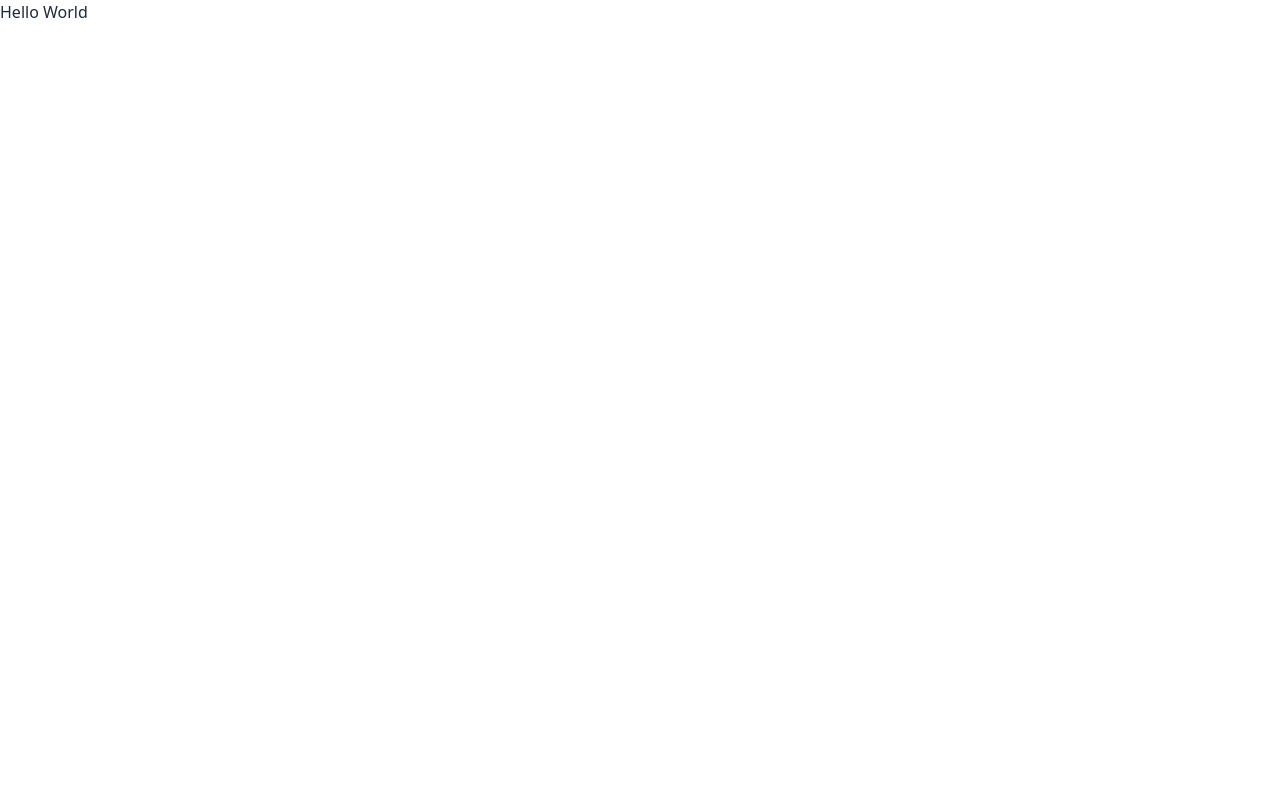
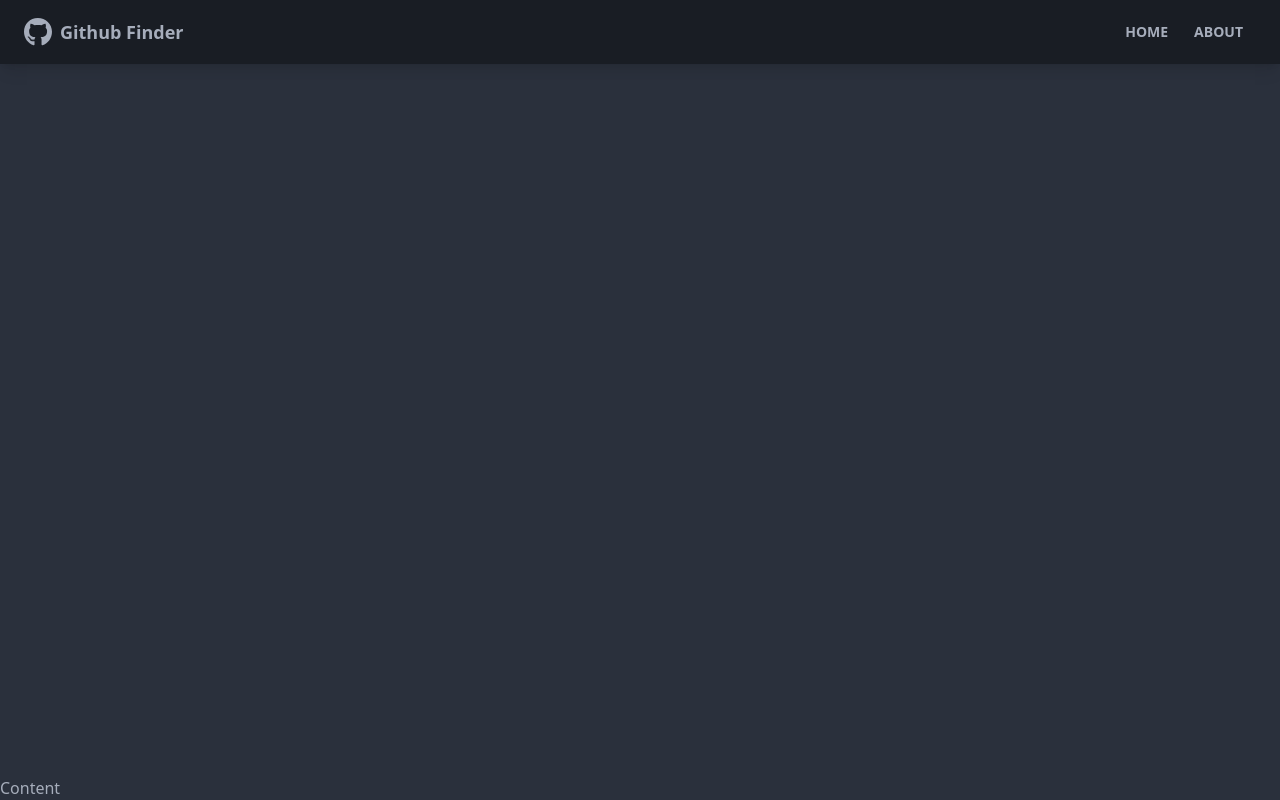
Before and after one commit to wumbles/git-user-finder, a React (Create React App) app: page / in a window 1280 px wide. Built offline with nearby package versions, Linux system fonts and the light colour scheme.

Commit message:
started navbar

```diff
--- a/package.json
+++ b/package.json
@@ -9,6 +9,8 @@
     "daisyui": "^2.40.1",
     "react": "^18.2.0",
     "react-dom": "^18.2.0",
+    "react-icons": "^4.6.0",
+    "react-router-dom": "^6.4.3",
     "react-scripts": "5.0.1",
     "web-vitals": "^2.1.4"
   },
--- a/public/index.html
+++ b/public/index.html
@@ -24,7 +24,7 @@
       work correctly both with client-side routing and a non-root public URL.
       Learn how to configure a non-root public URL by running `npm run build`.
     -->
-    <title>React App</title>
+    <title>Github Finder</title>
   </head>
   <body>
     <noscript>You need to enable JavaScript to run this app.</noscript>
--- a/src/App.js
+++ b/src/App.js
@@ -1,8 +1,15 @@
+import { BrowserRouter as Router, Route } from "react-router-dom";
+import Navbar from "./components/layout/Navbar";
+
 function App() {
   return (
-    <div>
-      <h1>Hello World</h1>
-    </div>
+    <Router>
+      <div className="flex flex-col justify-between h-screen">
+        <Navbar />
+
+        <main>Content</main>
+      </div>
+    </Router>
   );
 }
 
--- /dev/null
+++ b/src/components/layout/Navbar.js
@@ -0,0 +1,38 @@
+import { FaGithub } from "react-icons/fa";
+import { Link } from "react-router-dom";
+import PropTypes from "prop-types";
+
+const Navbar = ({ title }) => {
+  return (
+    <nav className="navbar mb-12 shadow-lg bg-neutral text-neutral-content">
+      <div className="container mx-auto">
+        <div className="flex-none px-2 mx-2">
+          <FaGithub className="inline pr-2 text-4xl" />
+          <Link to="/" className="text-lg font-bold align-middle">
+            {title}
+          </Link>
+        </div>
+
+        <div className="flex-1 px-2 mx-2">
+          <div className="flex justify-end">
+            <Link to="/" className="btn btn-ghost btn-sm rounded-btn">
+              Home
+            </Link>
+            <Link to="/about" className="btn btn-ghost btn-sm rounded-btn">
+              About
+            </Link>
+          </div>
+        </div>
+      </div>
+    </nav>
+  );
+};
+
+Navbar.defaultProps = {
+  title: "Github Finder",
+};
+
+Navbar.propTypes = {
+  title: PropTypes.string,
+};
+export default Navbar;
--- a/tailwind.config.js
+++ b/tailwind.config.js
@@ -6,6 +6,6 @@
   },
   plugins: [require("daisyui")],
   daisyui: {
-    themes: true,
+    themes: ["dark"],
   },
 };
```
Also changed, not shown: 1 other file (tests, documents, lock files or other folders).
